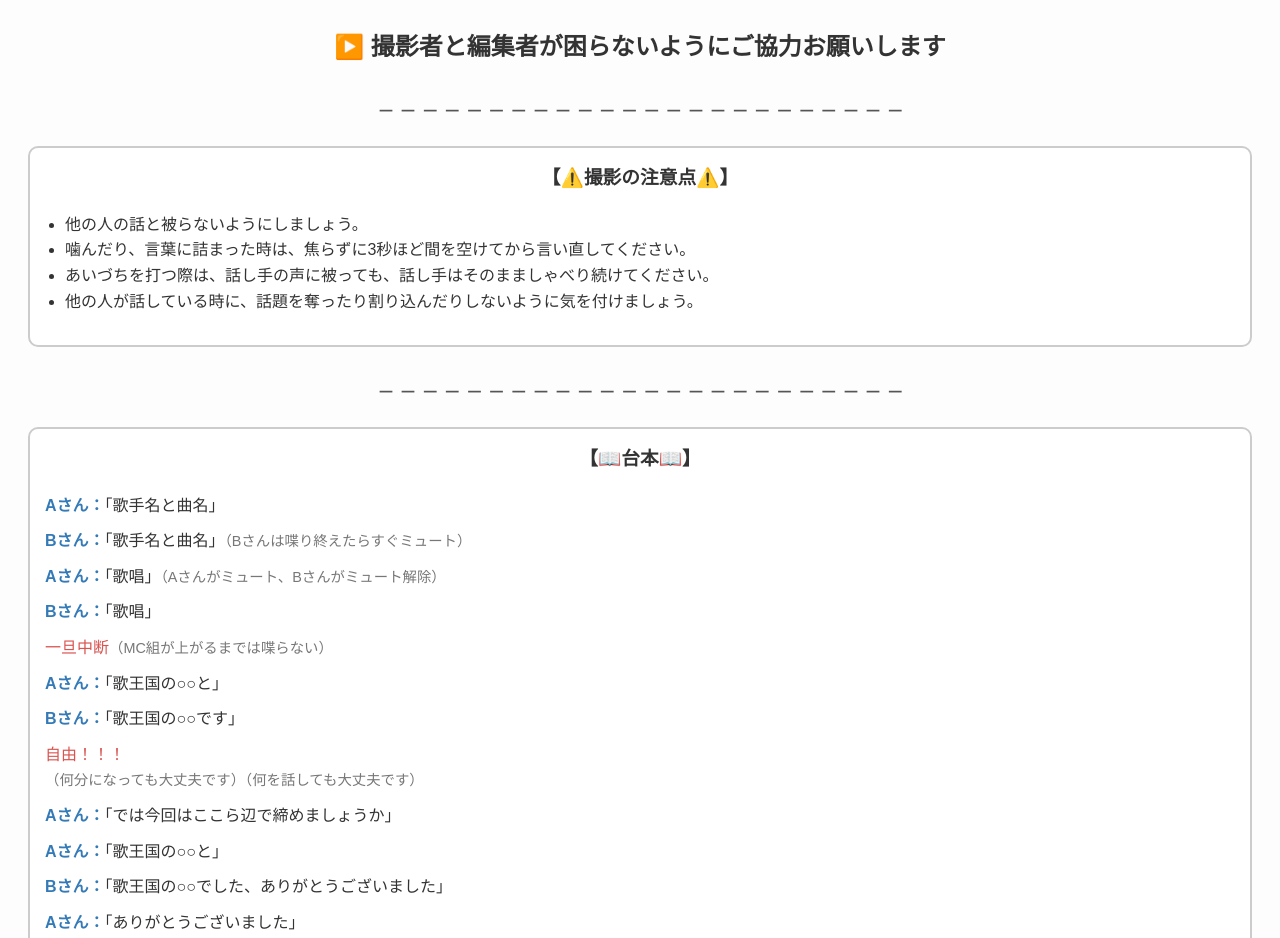
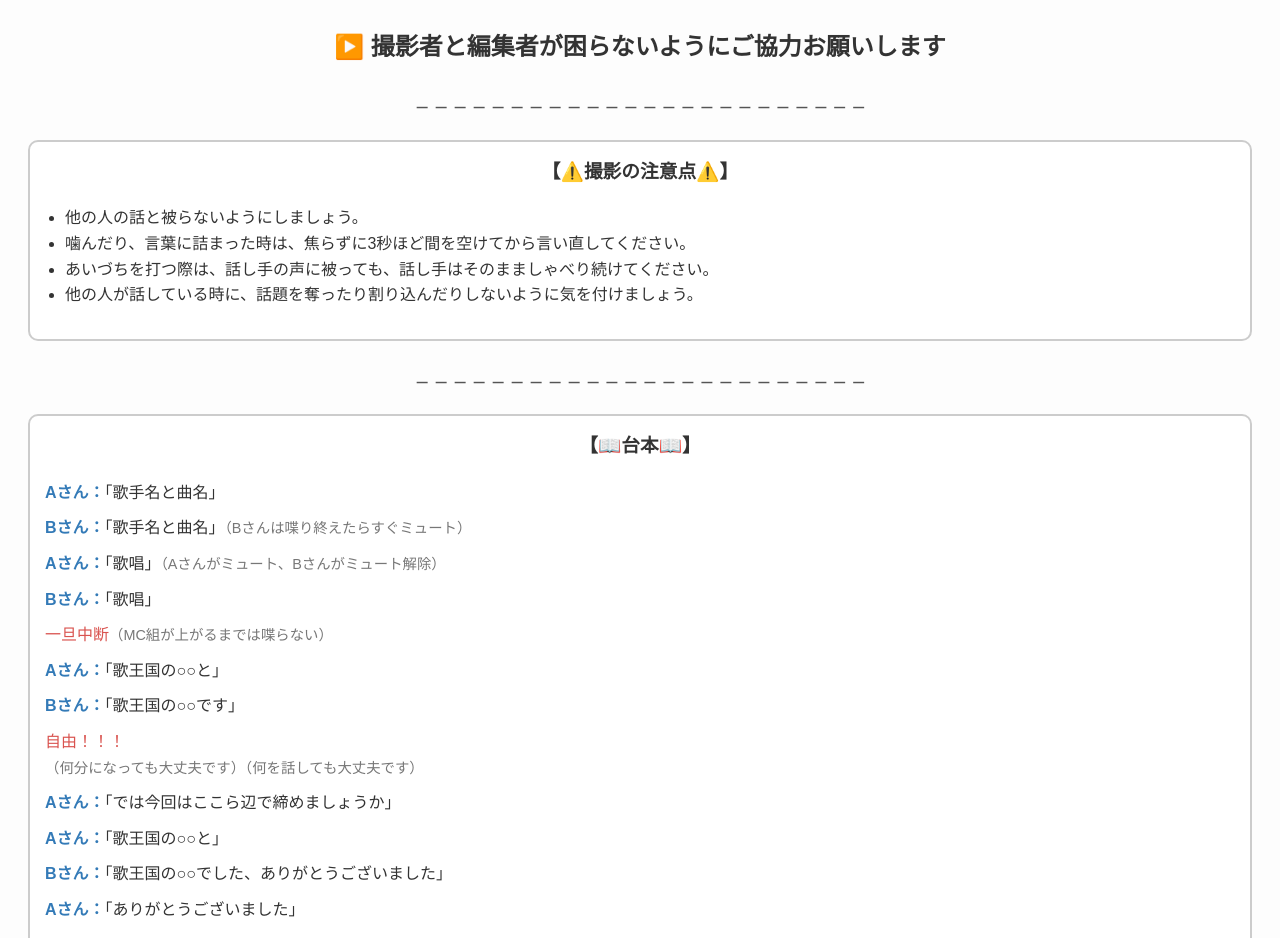
Before and after one commit to kusutohu1128/daihon, a plain HTML site: page index.html in a window 1280 px wide. Shown: the top 938 px of the page. Drawn offline with Linux system fonts and the light colour scheme.

Commit message:
Update index.html

```diff
--- a/index.html
+++ b/index.html
@@ -28,10 +28,12 @@
         }
         .separator {
             text-align: center;
-            font-size: 28px;
+            font-size: 24px;
             margin: 15px 0;
             color: #555;
             font-weight: bold;
+            white-space: nowrap;
+            overflow-x: auto;
         }
         .highlight {
             color: #d9534f;
```
